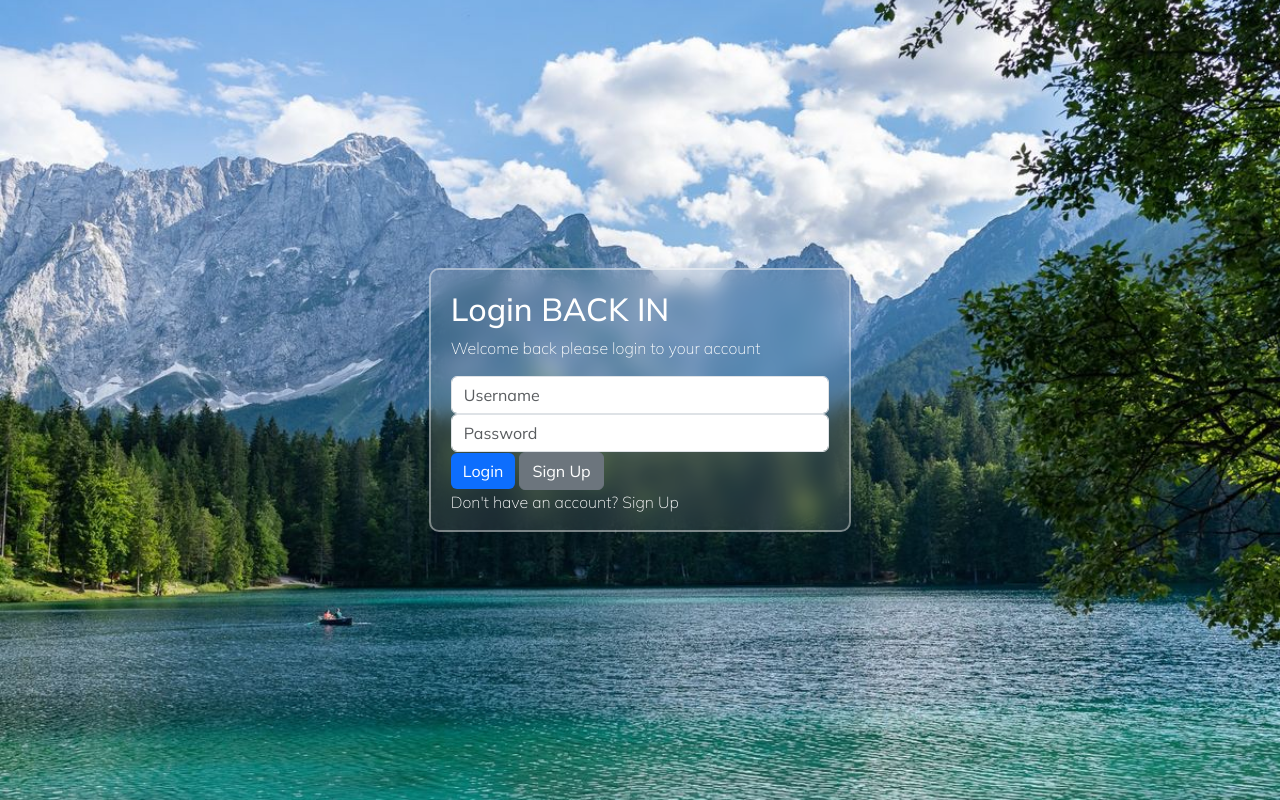
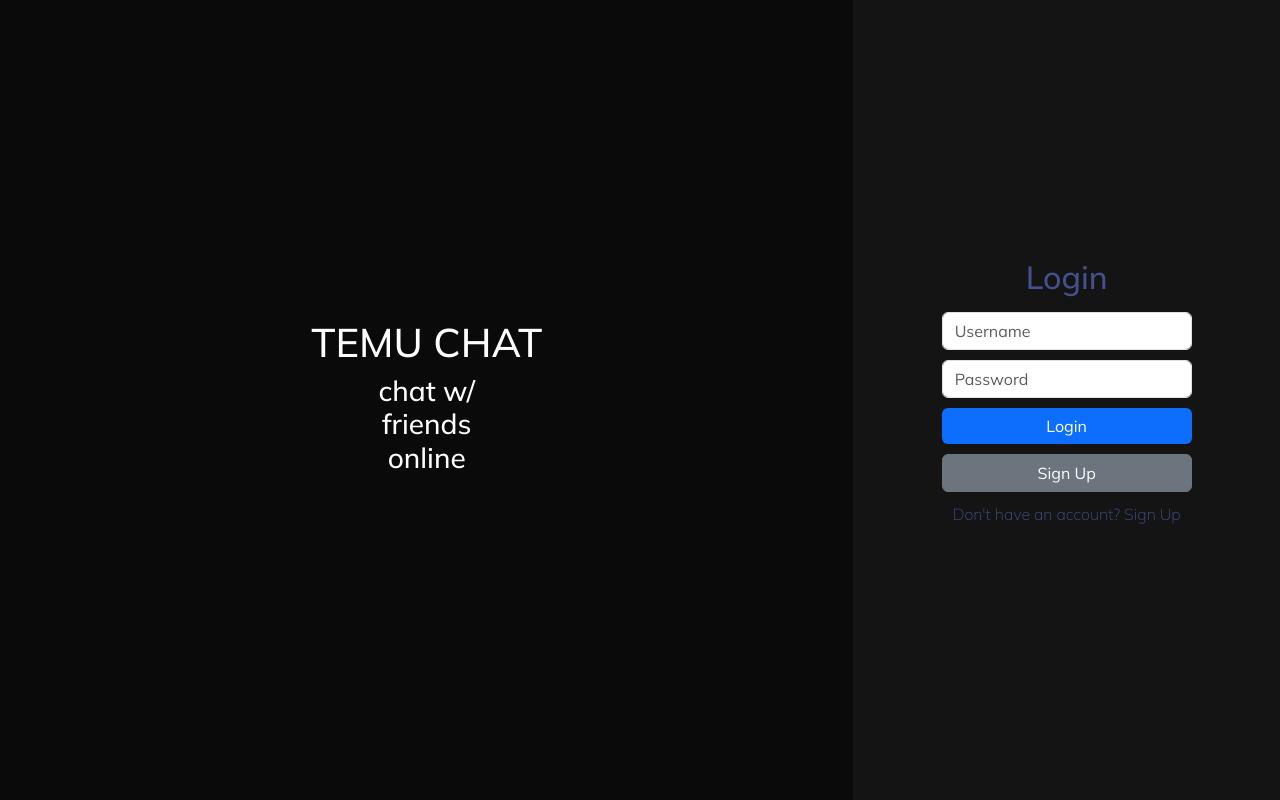
Before and after one commit to ktinoco358/CPTS_360-Chat_System, a website: page index.html in a window 1280 px wide. Drawn offline with nearby package versions, Linux system fonts and the light colour scheme; a web font is replaced by a local one.

Commit message:
Changing front page

```diff
--- a/index.html
+++ b/index.html
@@ -19,10 +19,17 @@
 
 <body>
 
+
 <div id="loginPage">
+    <div class="TEMUCHAT_INFO">
+        <h1>TEMU CHAT</h1>
+        <h3>chat w/<br>friends<br>online</h3>
+    </div>
+
+
+
     <div class="signInInfo">
-        <h2>Login BACK IN</h4>
-        <p>Welcome back please login to your account</p>
+        <h2>Login</h2>
 
         <div class="inputGroup">
             <input type="text" class="form-control" id="usernameInput" placeholder="Username">
--- a/server.js
+++ b/server.js
@@ -214,7 +214,7 @@ wss.on("connection", (ws) => {
         `).run(username,securedPassword);
 
         sendJSON(ws, {
-          type: "login_success",
+          type: "register_success",
           message: "Account created! Please login"
         });
 
--- a/style.css
+++ b/style.css
@@ -6,12 +6,13 @@ body {
     font-optical-sizing: auto;
     font-weight: 200;
     font-style: normal;
-    color:white;
+    background:#141414;
+    color: #45508E;
 }
 
 /* Sidebar */
 .sidebar {
-    background-color: #f8f9fa; /* Bootstrap light gray */
+
     height: 100vh;
     overflow-y: auto;
 }
@@ -22,21 +23,42 @@ body {
 
 /* Sign In Page */
 #loginPage {
-    background-image: url("assets/img/frontPage-Background5.jpg");
+    /* background-image: url("assets/img/frontPage-Background5.jpg");
     background-repeat: no-repeat;
     background-size: cover;
     background-position: center;
-    background-attachment: fixed;
+    background-attachment: fixed; */
 
     min-height: 100vh;
     margin: 0;
     display: flex;
     justify-content: center;
     align-items: center;
+    display: flex;
+    /* height: 100vh; */
+}
+
+.TEMUCHAT_INFO {
+    flex: 2;
+    background: #0A0A0A;
+    color: white;
+
+    display: flex;
+    justify-content: center;
+    flex-direction: column;
+    align-items: center;
+    text-align: center;
+    min-height: 100vh;
+
 }
 
 .signInInfo {
-    /* display: flex; */
+    flex: 1;
+    display: flex;
+    align-items: center;
+    justify-content: center;
+    flex-direction: column;
+    /* display: flex;
     background: rgba(255, 255, 255, 0.1);
 
     width: 33vw;
@@ -49,10 +71,35 @@ body {
 
     flex-direction: column;
     justify-content: center;
-    gap: 10px;
+    gap: 10px; */
 
 
 }
+
+
+.inputGroup {
+    display: flex;
+    flex-direction: column;
+    gap: 10px;
+    width: 250px;
+}
+
+
+.signInInfo h2 {
+    text-align: center;
+    margin-bottom: 15px;
+}
+
+.NewUserGroup {
+    text-align: center;
+    margin-top: 10px;
+}
+
+
+
+
+
+
 
 /* Chat Area */
 .chat-area {
--- a/style.js
+++ b/style.js
@@ -34,7 +34,7 @@ function connectSocket() {
         }));
         break;
 
-      case "login_success":
+      case "register_success":
         alert(data.message);
         break;
 
```
Also changed, not shown: 1 other file.
